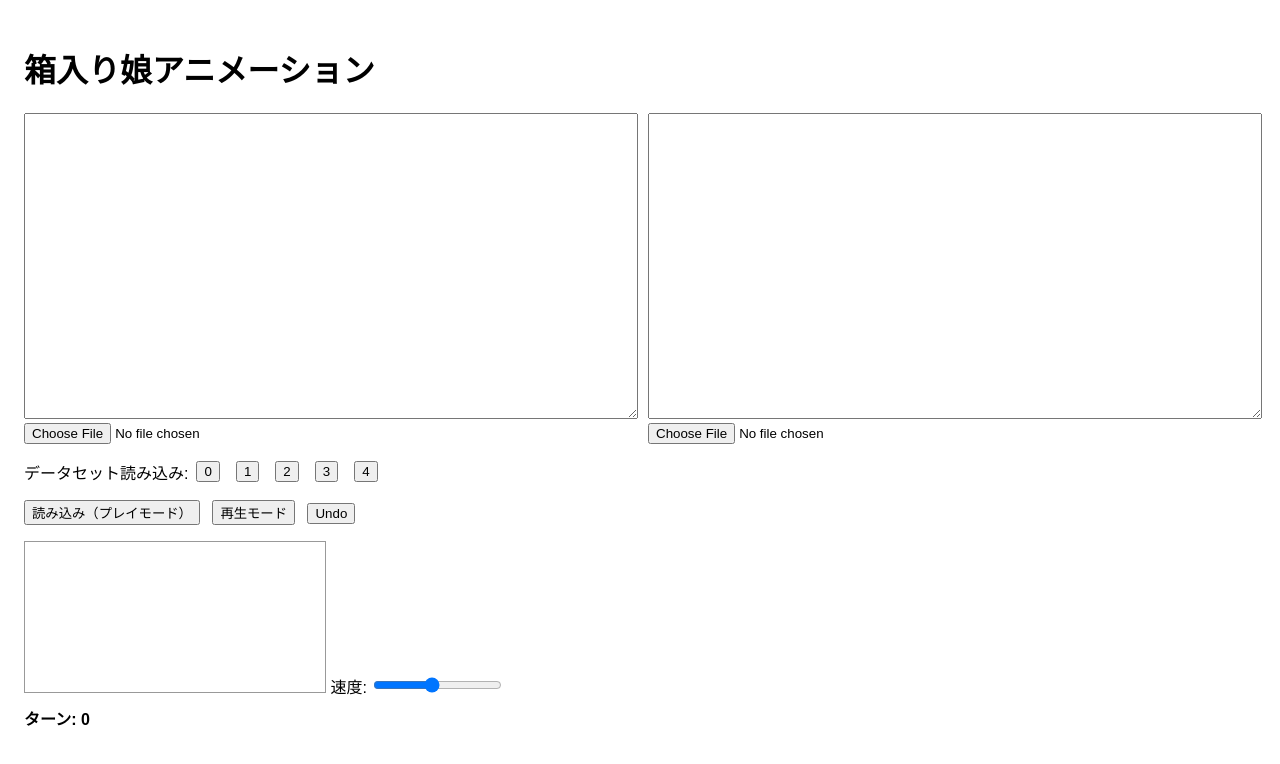
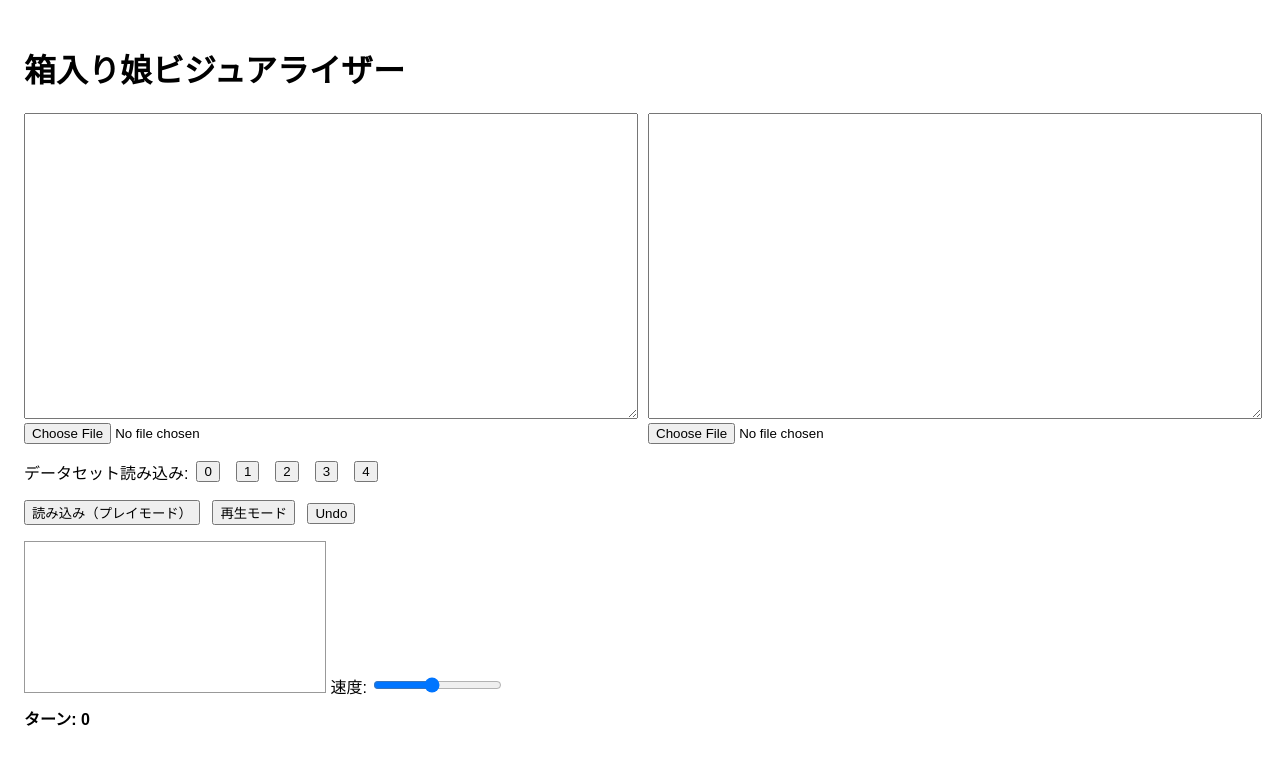
Before and after one commit to chaemon/hakoiri, a plain HTML site: page index.html in a window 1280 px wide. Drawn offline with Linux system fonts and the light colour scheme; no server answers.

Commit message:
Update index.html

```diff
--- a/index.html
+++ b/index.html
@@ -2,7 +2,7 @@
 <html lang="ja">
 <head>
 <meta charset="UTF-8" />
-<title>箱入り娘アニメーション</title>
+<title>箱入り娘ビジュアライザー</title>
 <style>
   body { font-family: Arial, sans-serif; padding: 1rem; }
   .textarea-container {
@@ -27,7 +27,7 @@
 </style>
 </head>
 <body>
-<h1>箱入り娘アニメーション</h1>
+<h1>箱入り娘ビジュアライザー</h1>
 
 <div class="textarea-container">
   <div style="flex:1">
```
